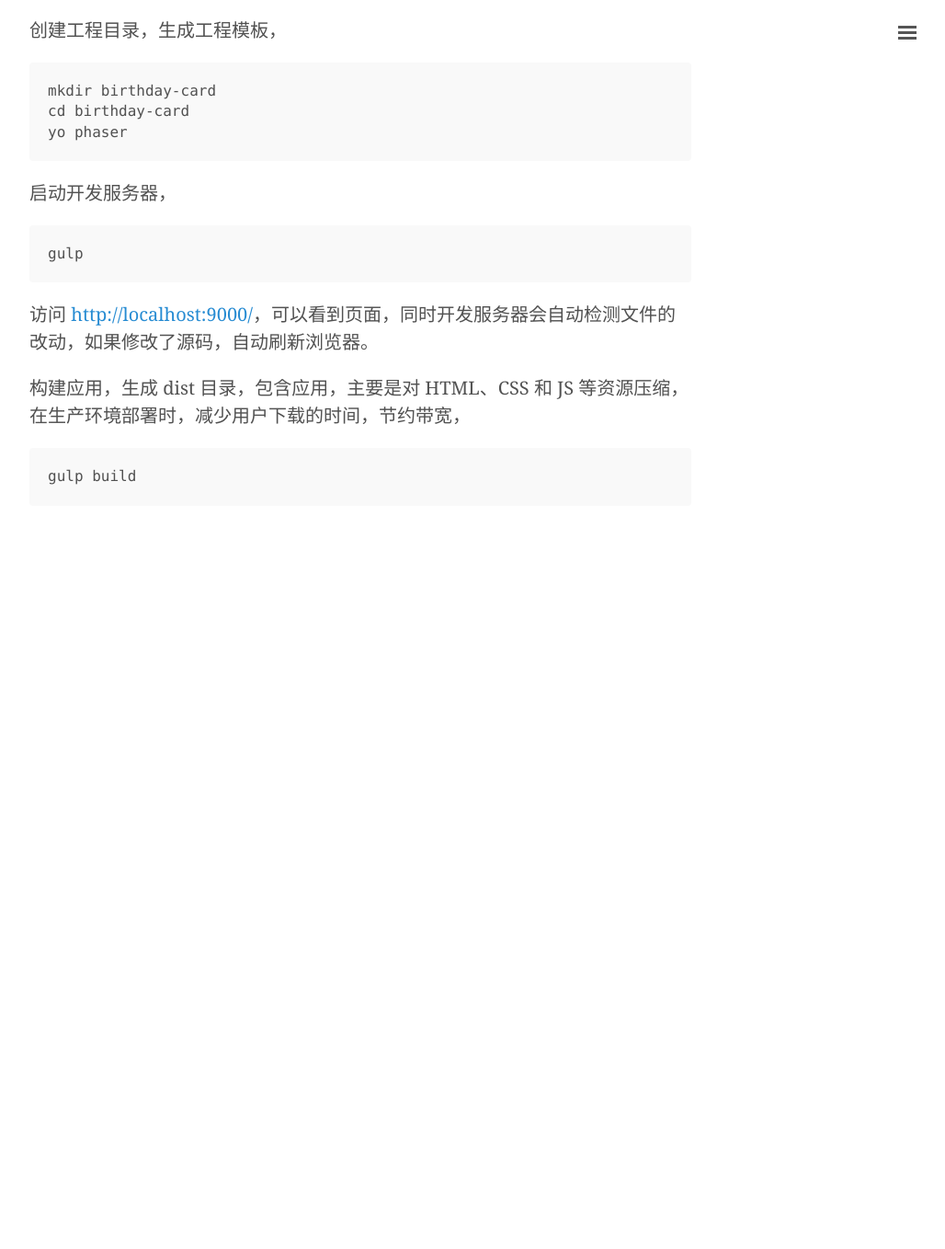
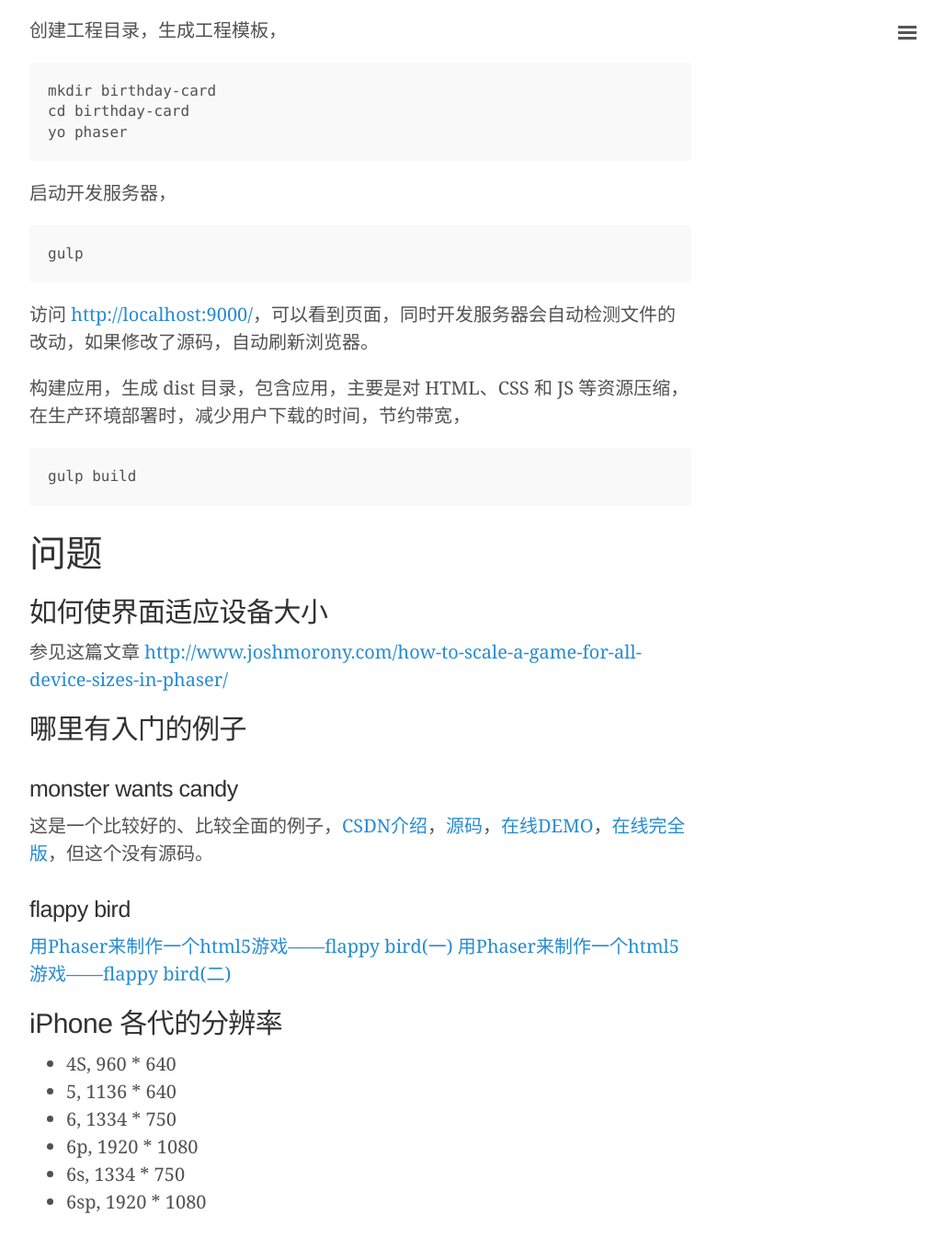
Before and after one commit to 0000-bigtree/0000-bigtree.github.io, a Jekyll site: the page built from _posts/2015-11-04-phaser.md, in a window 1280 px wide and 1400 px high, scrolled down 876 px. Shown: the top 1358 px of the window at 92% size, without its empty margins (248-1276 px from the left). Built offline with Jekyll 4.4.1, drawn with Linux system fonts in a browser that asks for light colours; before the commit the page ends 1506 px from its top, so only the background shows below that.

Commit message:
update article about phaser

```diff
--- a/_posts/2015-11-04-phaser.md
+++ b/_posts/2015-11-04-phaser.md
@@ -35,3 +35,30 @@ categories: javaScript 游戏 phaser html5
 构建应用，生成 dist 目录，包含应用，主要是对 HTML、CSS 和 JS 等资源压缩，在生产环境部署时，减少用户下载的时间，节约带宽，
 
     gulp build
+
+# 问题
+
+## 如何使界面适应设备大小
+
+参见这篇文章 [http://www.joshmorony.com/how-to-scale-a-game-for-all-device-sizes-in-phaser/](http://www.joshmorony.com/how-to-scale-a-game-for-all-device-sizes-in-phaser/)
+
+
+## 哪里有入门的例子
+
+### monster wants candy
+
+这是一个比较好的、比较全面的例子，[CSDN介绍](http://www.csdn.net/article/2015-10-08/2825865)，[源码](https://github.com/EnclaveGames/Monster-Wants-Candy-demo)，[在线DEMO]( http://candy-demo.enclavegames.com/)，[在线完全版](http://enclavegames.com/games/monster-wants-candy/)，但这个没有源码。
+
+### flappy bird
+
+[用Phaser来制作一个html5游戏——flappy bird(一)](http://www.cnblogs.com/2050/p/3790279.html)
+[用Phaser来制作一个html5游戏——flappy bird(二)](http://www.cnblogs.com/2050/p/3790283.html)
+
+## iPhone 各代的分辨率
+
+* 4S,  960 * 640
+* 5,   1136 * 640
+* 6,   1334 * 750
+* 6p,  1920 * 1080
+* 6s,  1334 * 750
+* 6sp, 1920 * 1080
```
